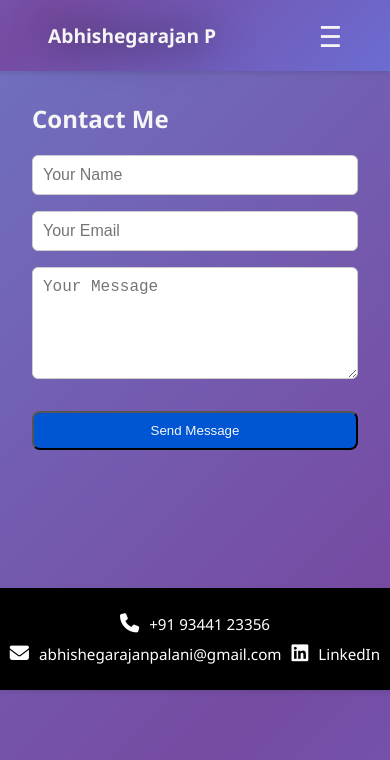
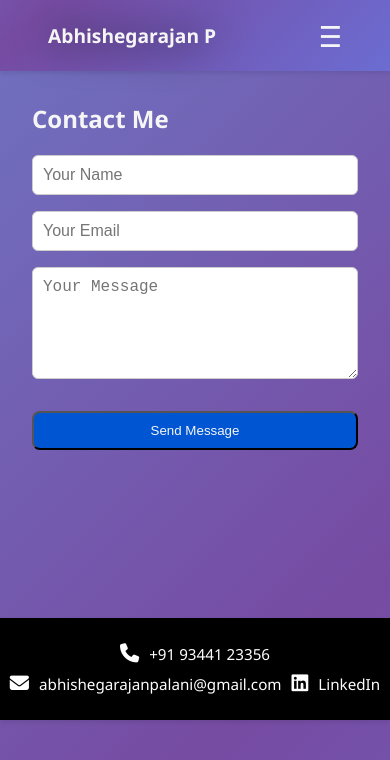
Before and after one commit to Ukthi-R/Abhii-Portfolio, a plain HTML site: page contact.html in a window 390 px wide. Drawn offline with nearby package versions, Linux system fonts and the light colour scheme.

Commit message:
Update commit

```diff
--- a/style.css
+++ b/style.css
@@ -273,7 +273,7 @@ section.home { text-align: center; }
   }
 
   .contact-footer {
-    margin-top: 90px;
+    margin-top: 120px;
     /* padding-bottom: 10px; */
   }
 
```
